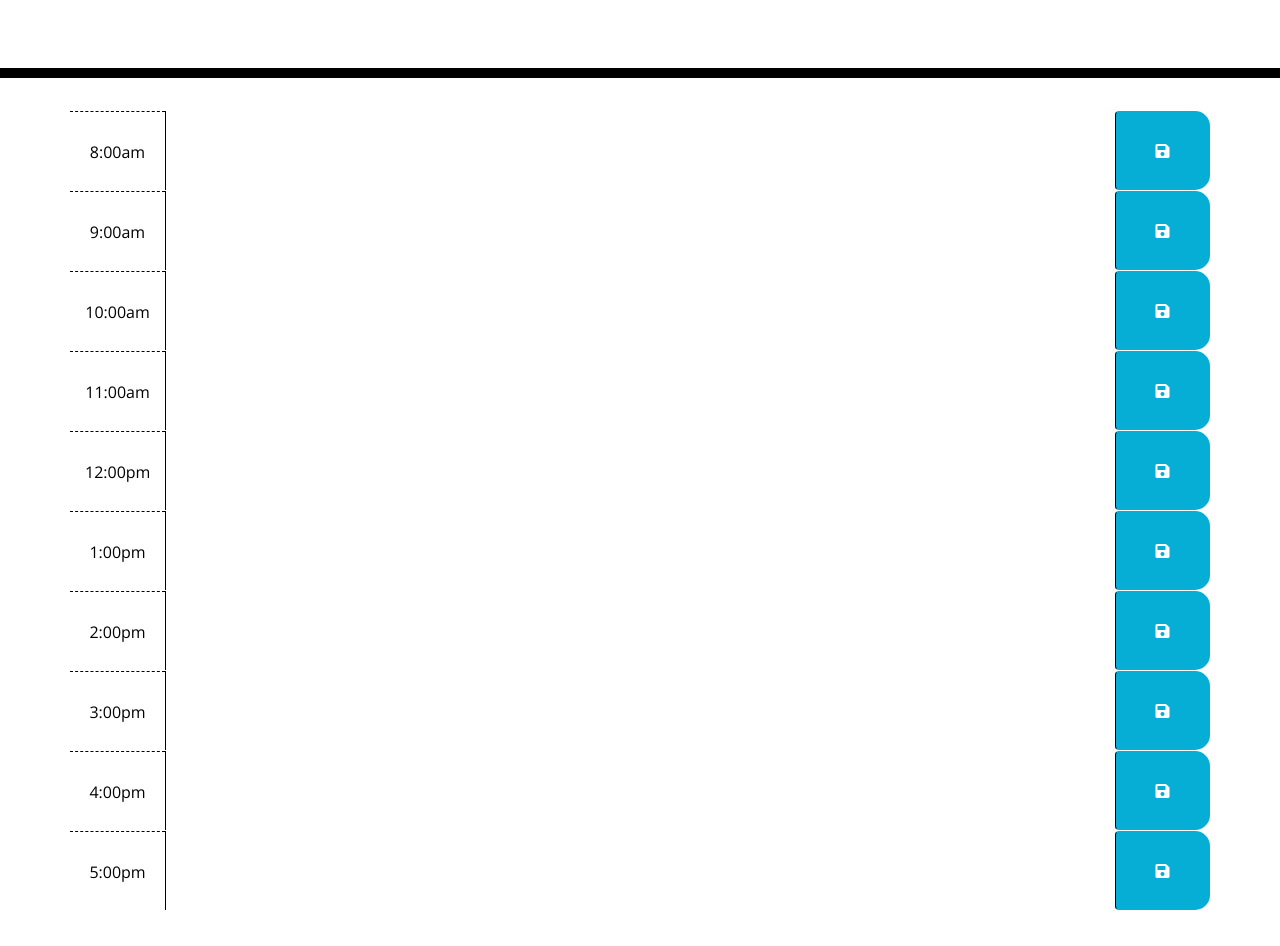
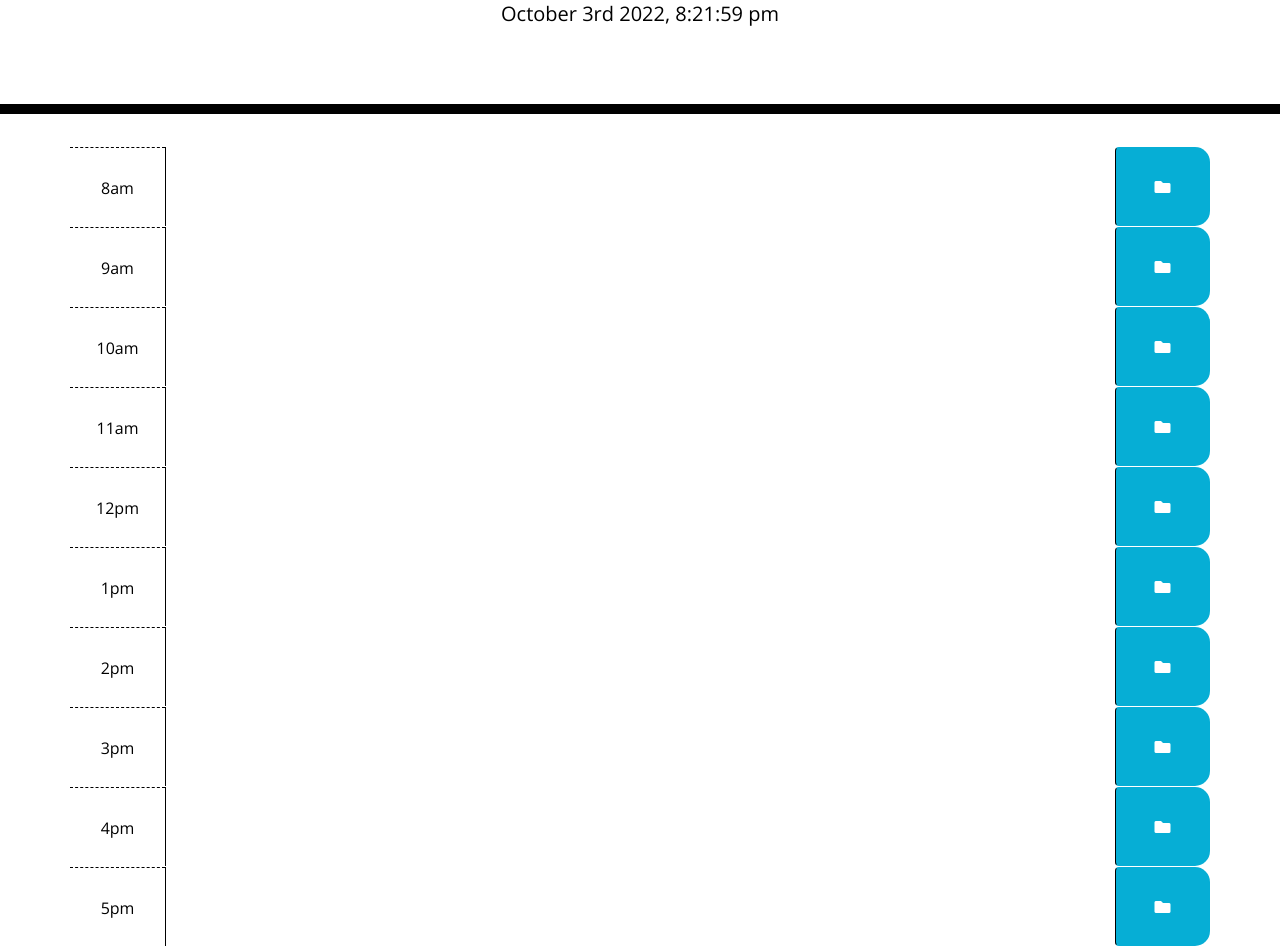
Before and after one commit to YehOkiHub/WorkDayScheduler, a plain HTML site: page index.html in a window 1280 px wide. Shown: the part 190-1136 px from the top of the page. Before the commit the page ends 1100 px from the top, so only its background shows below. Drawn offline with nearby package versions, Linux system fonts and the light colour scheme.

Commit message:
updated save btn function

```diff
--- a/index.html
+++ b/index.html
@@ -32,97 +32,97 @@
       <!-- Timeblocks go here -->
       <div id="hour8" class="row time-block">
         <div class="col-md-1 hour">
-            8:00am
+            8am
         </div>
         <textarea class="col-md-10 description">
         </textarea>
-        <button class="btn saveBtn col-md-1"><i class="fas fa-save"></i></button>
+        <button class="btn saveBtn col-md-1"><i class="fa fa-folder"></i></button>
     </div>
 
     <div id="hour9" class="row time-block">
         <div class="col-md-1 hour">
-            9:00am
+            9am
         </div>
         <textarea class="col-md-10 description">
         </textarea>
-        <button class="btn saveBtn col-md-1"><i class="fas fa-save"></i></button>
+        <button class="btn saveBtn col-md-1"><i class="fa fa-folder"></i></button>
     </div>
 
     <div id="hour10" class="row time-block">
         <div class="col-md-1 hour">
-            10:00am
+            10am
         </div>
         <textarea class="col-md-10 description">
         </textarea>
-        <button class="btn saveBtn col-md-1"><i class="fas fa-save"></i></button>
+        <button class="btn saveBtn col-md-1"><i class="fa fa-folder"></i></button>
     </div>
 
     <div id="hour11" class="row time-block">
         <div class="col-md-1 hour">
-            11:00am
+            11am
         </div>
         <textarea class="col-md-10 description">
         </textarea>
-        <button class="btn saveBtn col-md-1"><i class="fas fa-save"></i></button>
+        <button class="btn saveBtn col-md-1"><i class="fa fa-folder"></i></button>
     </div>
 
     <div id="hour12" class="row time-block">
         <div class="col-md-1 hour">
-            12:00pm
+            12pm
         </div>
         <textarea class="col-md-10 description">
         </textarea>
-        <button class="btn saveBtn col-md-1"><i class="fas fa-save"></i></button>
+        <button class="btn saveBtn col-md-1"><i class="fa fa-folder"></i></button>
     </div>
 
     <div id="hour13" class="row time-block">
         <div class="col-md-1 hour">
-            1:00pm
+            1pm
         </div>
         <textarea class="col-md-10 description">
         </textarea>
-        <button class="btn saveBtn col-md-1"><i class="fas fa-save"></i></button>
+        <button class="btn saveBtn col-md-1"><i class="fa fa-folder"></i></button>
     </div>
 
     <div id="hour14" class="row time-block">
         <div class="col-md-1 hour">
-            2:00pm
+            2pm
         </div>
         <textarea class="col-md-10 description">
         </textarea>
-        <button class="btn saveBtn col-md-1"><i class="fas fa-save"></i></button>
+        <button class="btn saveBtn col-md-1"><i class="fa fa-folder"></i></button>
     </div>
 
     <div id="hour15" class="row time-block">
         <div class="col-md-1 hour">
-            3:00pm
+            3pm
         </div>
         <textarea class="col-md-10 description">
         </textarea>
-        <button class="btn saveBtn col-md-1"><i class="fas fa-save"></i></button>
+        <button class="btn saveBtn col-md-1"><i class="fa fa-folder"></i></button>
     </div>
 
     <div id="hour16" class="row time-block">
         <div class="col-md-1 hour">
-            4:00pm
+            4pm
         </div>
         <textarea class="col-md-10 description">
         </textarea>
-        <button class="btn saveBtn col-md-1"><i class="fas fa-save"></i></button>
+        <button class="btn saveBtn col-md-1"><i class="fa fa-folder"></i></button>
     </div>
 
     <div id="hour17" class="row time-block">
         <div class="col-md-1 hour">
-            5:00pm
+            5pm
         </div>
         <textarea class="col-md-10 description">
         </textarea>
-        <button class="btn saveBtn col-md-1"><i class="fas fa-save"></i></button>
+        <button class="btn saveBtn col-md-1"><i class="fa fa-folder"></i></button>
     </div>
 
     </div>
-    <script src="script.js"></script>
     <script src="https://cdnjs.cloudflare.com/ajax/libs/jquery/3.6.0/jquery.min.js"></script>
     <script src="https://cdnjs.cloudflare.com/ajax/libs/moment.js/2.24.0/moment.min.js"></script>
+    <script src="script.js"></script>
   </body>
 </html>
--- a/script.js
+++ b/script.js
@@ -1,5 +1,15 @@
-$(document).ready(function() {
+$("#currentDay").text(moment().format("MMMM Do YYYY, h:mm:ss a"));
 
-    $("#currentDay").text(moment().format("MMMM Do YYYY, h:mm:ss a"));
-    console.log("hello");
-});
+
+$(".saveBtn").on("click", function(){
+
+    var text = $(".description").val();
+
+    localStorage.setItem("text", text);
+
+
+
+
+
+    var currentTime = moment().hour();
+    });
```
